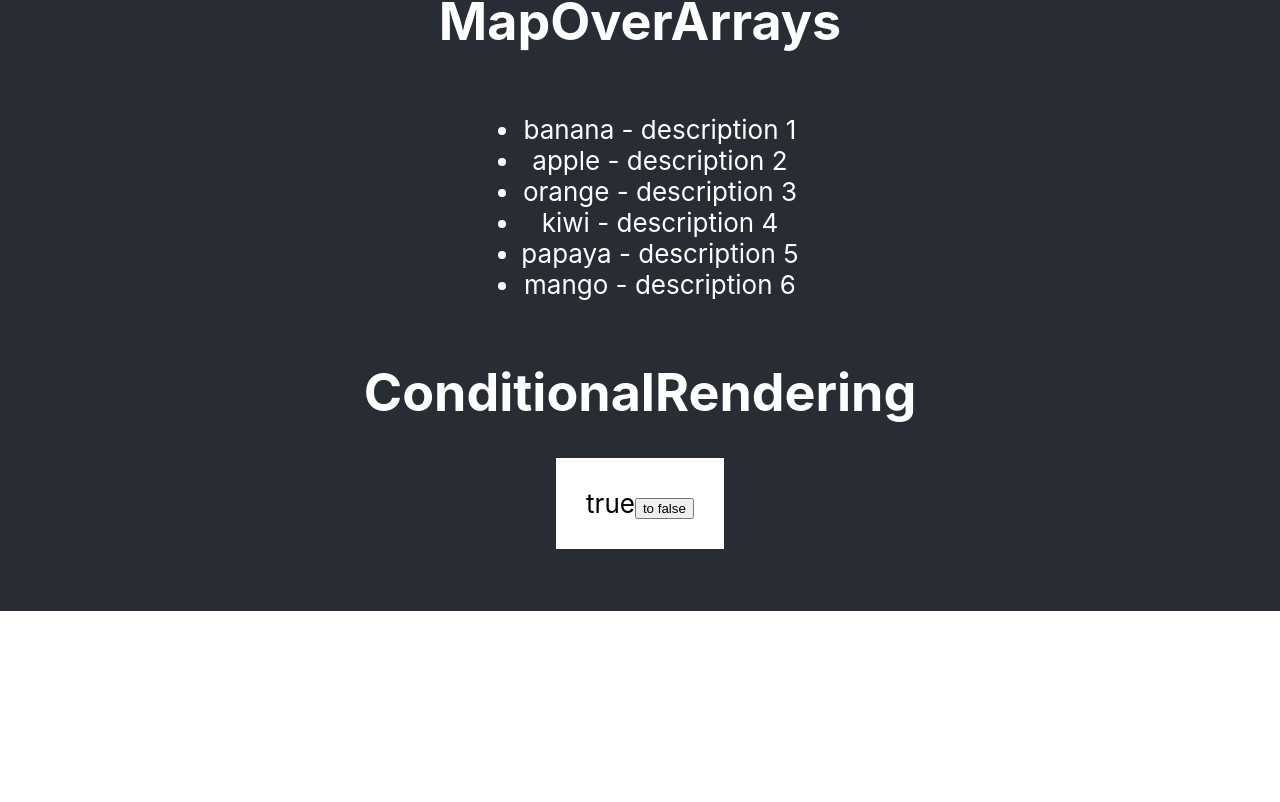
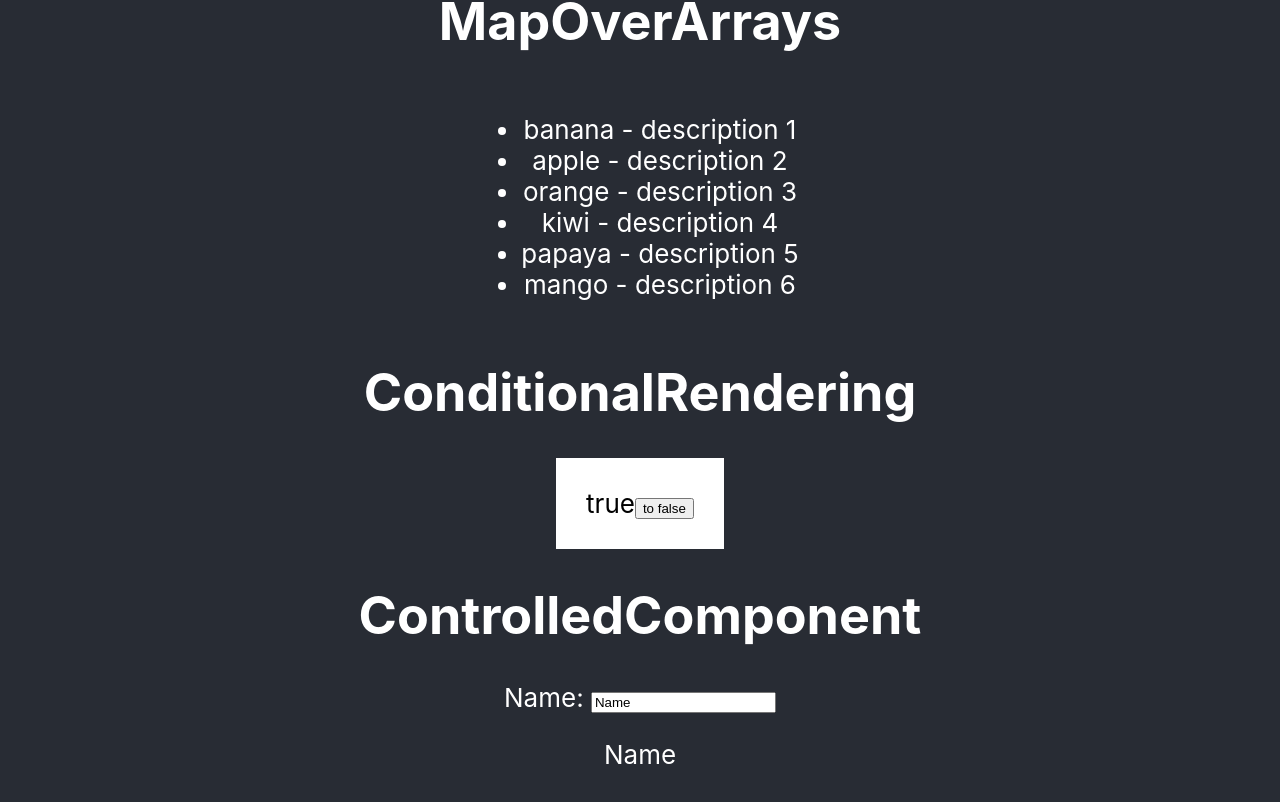
Before and after one commit to OleksiiPro1/components, a React (Create React App) app: page / in a window 1280 px wide. Shown: the part 624-1426 px from the top of the page. Before the commit the page ends 1235 px from the top, so only its background shows below. Built offline with nearby package versions, Linux system fonts and the light colour scheme.

Commit message:
ControlledComponent

```diff
--- a/src/App.js
+++ b/src/App.js
@@ -1,5 +1,6 @@
 import './App.css';
 import ConditionalRendering from './components/ConditionalRendering';
+import ControlledComponent from './components/ControlledComponent';
 import MapOverArrays from './components/MapOverArrays';
 import ShowAndDestruct from './components/ShowAndDestruct';
 import UpdatedTitle from './components/UpdatedTitle';
@@ -16,6 +17,8 @@ function App() {
         <MapOverArrays />
         <h1>ConditionalRendering</h1>
         <ConditionalRendering />
+        <h1>ControlledComponent</h1>
+        <ControlledComponent />
         <br />
         <br />
       </header>
--- /dev/null
+++ b/src/components/ControlledComponent.js
@@ -0,0 +1,19 @@
+import { useState } from 'react';
+
+export default function ControlledComponent() {
+  const [inputName, setInputName] = useState('Name');
+  return (
+    <div>
+      <label>
+        Name:{' '}
+        <input
+          onChange={(event) => {
+            setInputName(event.currentTarget.value);
+          }}
+          value={inputName}
+        />
+      </label>
+      <p>{inputName}</p>
+    </div>
+  );
+}
```
